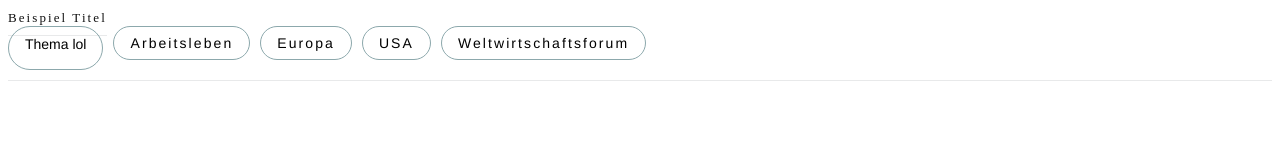
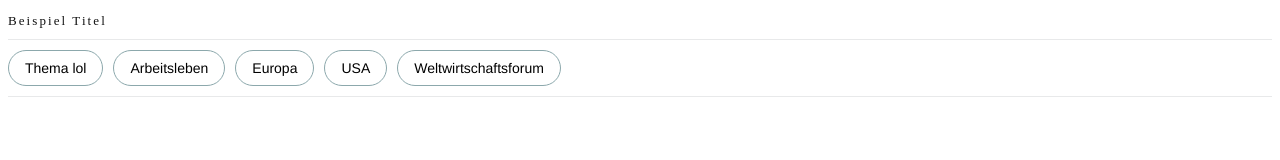
Before and after one commit to felipetrost-as/bi, a plain HTML site: page topic-pills/index.html in a window 1280 px wide. Drawn offline with Linux system fonts and the light colour scheme.

Commit message:
consistensy

```diff
--- a/topic-pills/index.html
+++ b/topic-pills/index.html
@@ -67,7 +67,7 @@
         border-bottom: 1px solid #e8e9ea !important;
       }
 
-      .pill-wrapper span {
+      .pill-wrapper p {
         color: #111111;
         font-size: 13px;
         letter-spacing: 2.08px;
@@ -81,7 +81,7 @@
       class="pill-wrapper"
       style="padding-bottom: 30px; border-bottom: 1px solid #e8e9ea"
     >
-      <span>Beispiel Titel</span>
+      <p>Beispiel Titel</p>
       <div class="pill-container">
         <div class="pill">
           <a href="https://google.com">Thema lol</a>
```
